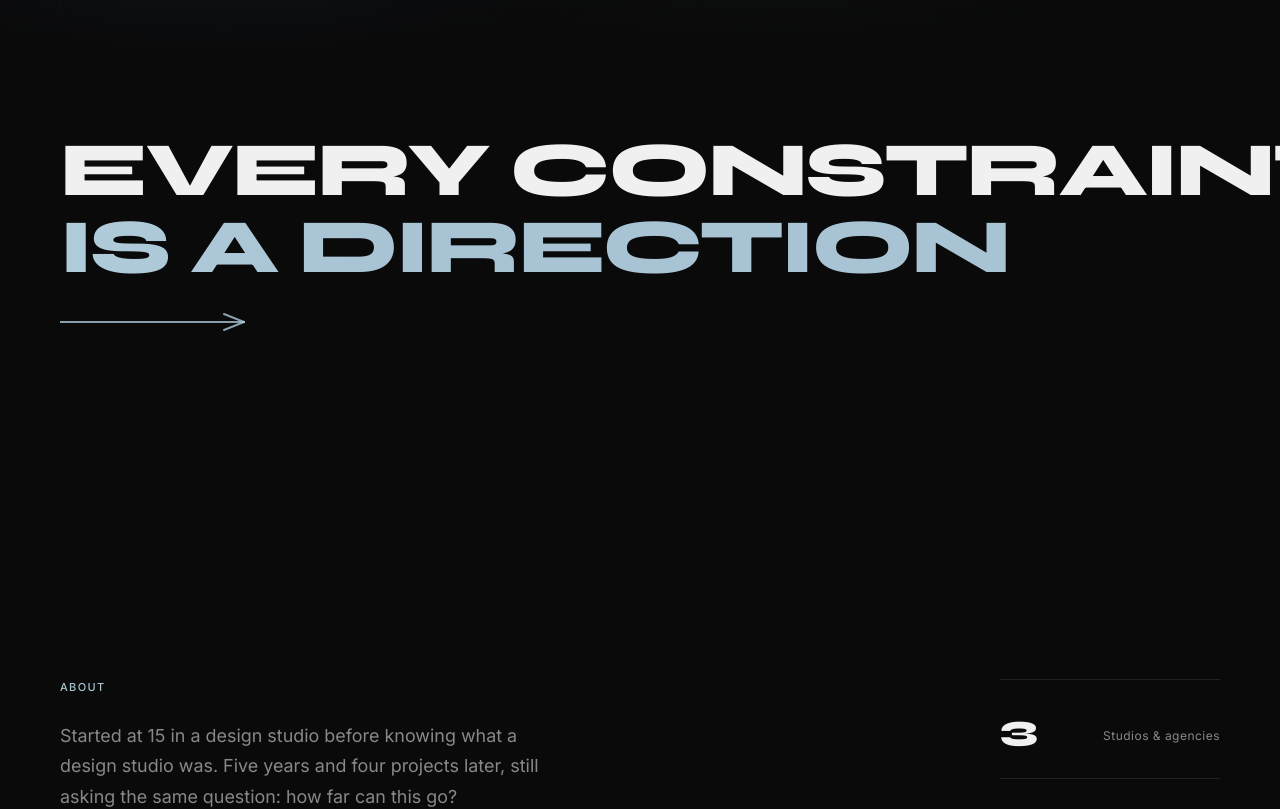
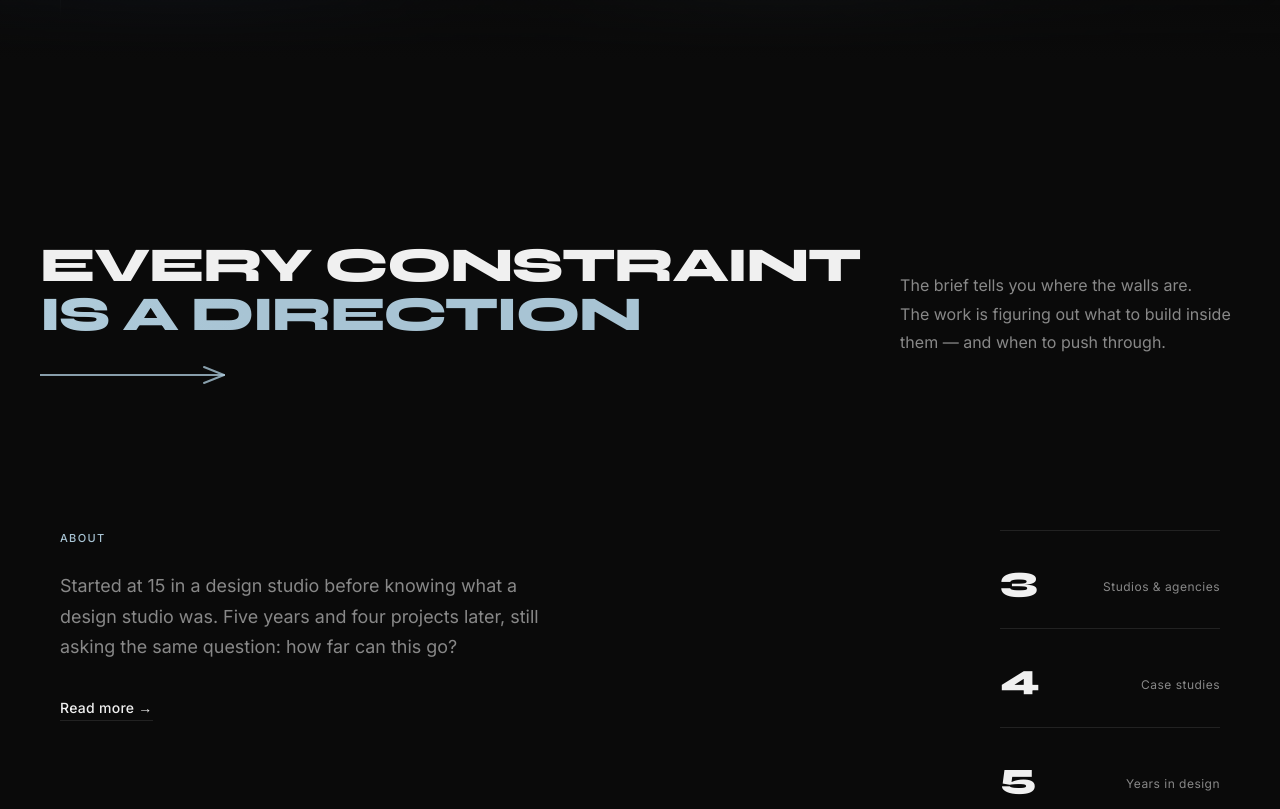
Before and after one commit to Vedaansh1/vedaansh-portfolio, a React (Vite) app: page / in a window 1280 px wide. Shown: the part 740-1549 px from the top of the page. Built offline with nearby package versions, Linux system fonts and the light colour scheme; a web font is replaced by a local one.

Commit message:
Fix philosophy section layout on mid-size laptop screens

```diff
--- a/src/components/PhilosophyStatement.module.css
+++ b/src/components/PhilosophyStatement.module.css
@@ -60,7 +60,22 @@
   color: var(--text-secondary);
   line-height: 1.8;
   max-width: 340px;
+  min-width: 220px;
   align-self: center;
+  flex-shrink: 0;
+}
+
+/* Mid-size laptops: scale heading down so both columns still fit side-by-side */
+@media (max-width: 1300px) {
+  .inner {
+    gap: 40px;
+    padding: 0 40px;
+  }
+
+  .line1,
+  .line2 {
+    font-size: clamp(28px, 3.8vw, 52px);
+  }
 }
 
 @media (max-width: 768px) {
@@ -72,6 +87,8 @@
 
   .body {
     max-width: 100%;
+    min-width: unset;
+    flex-shrink: unset;
   }
 
   .line1,
```
